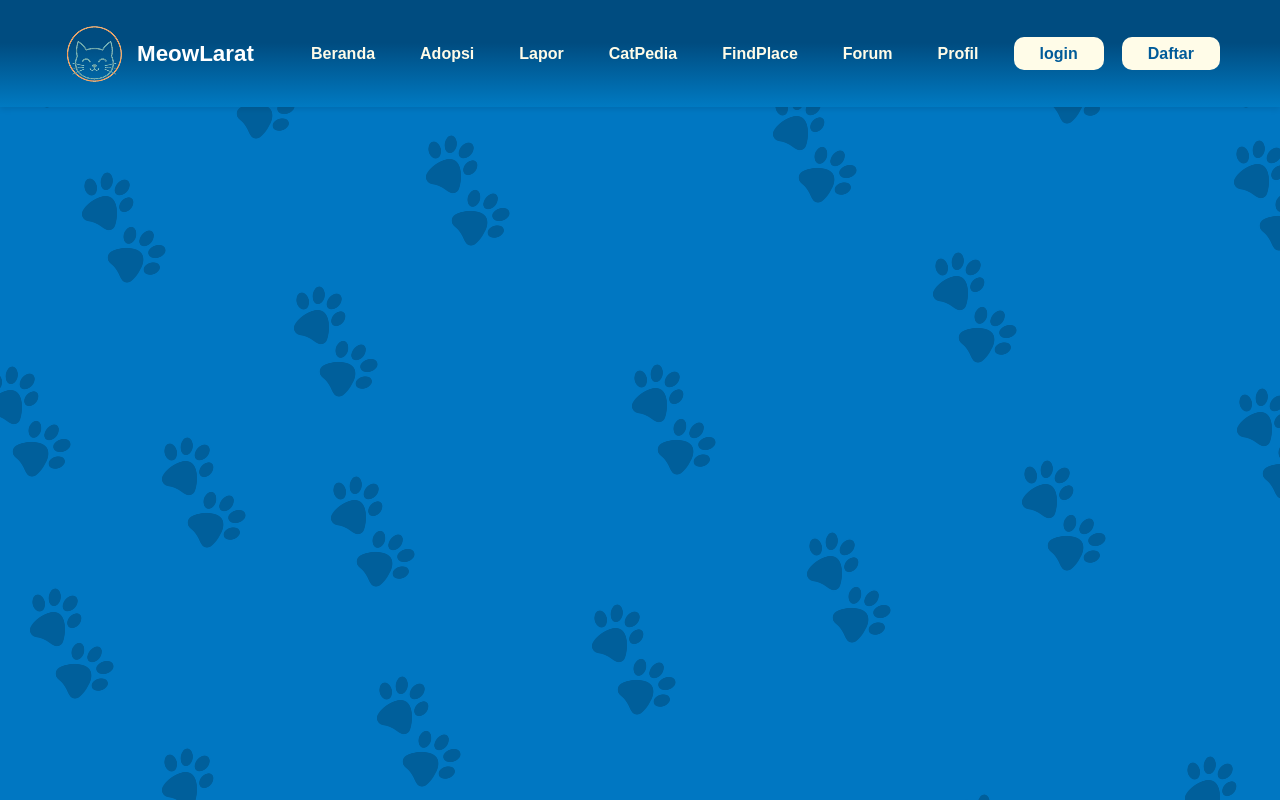
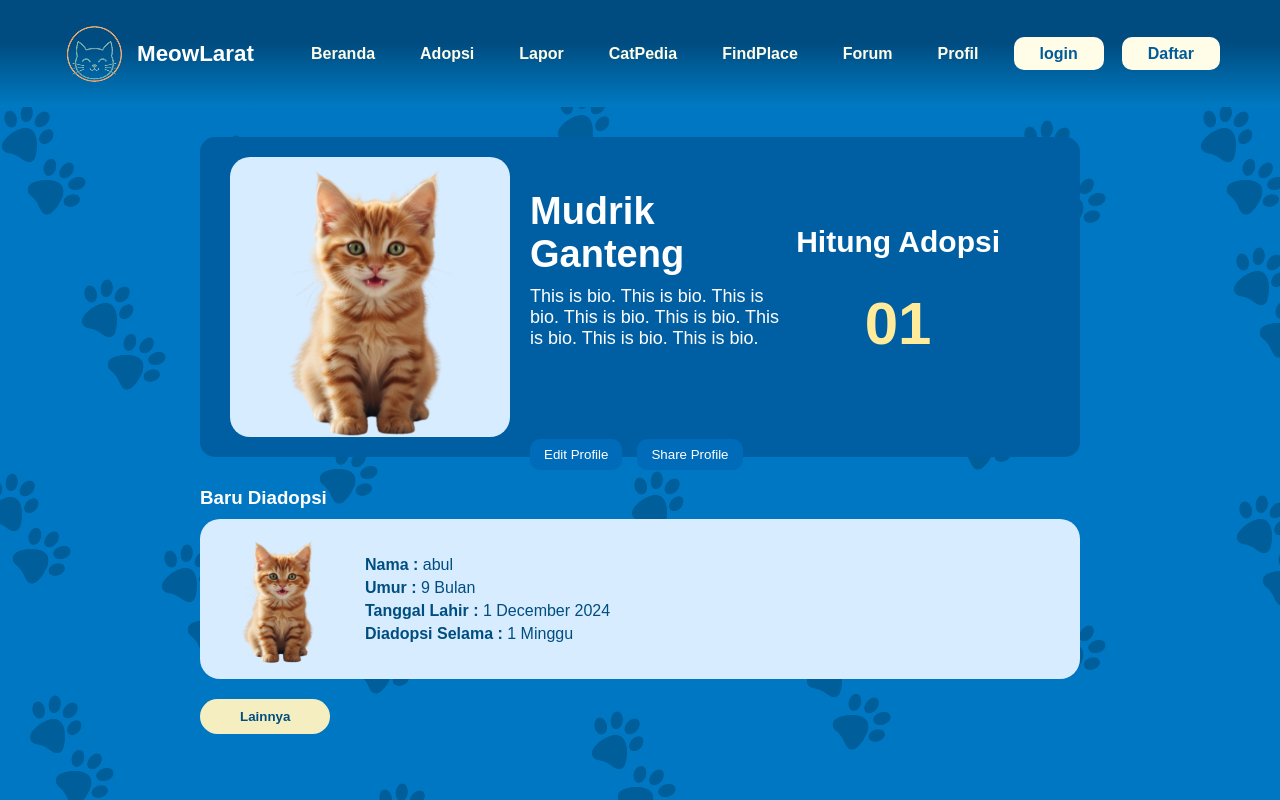
Before and after one commit to NEET-ed/meowlarat-fe, a Vue app: page /profil in a window 1280 px wide. Shown: the top 800 px of the page. Built offline with nearby package versions, Linux system fonts and the light colour scheme.

Commit message:
Update ProfilView.vue

```diff
--- a/src/views/ProfilView.vue
+++ b/src/views/ProfilView.vue
@@ -1,8 +1,163 @@
 <template>
     <Navbar/>
+    <div class="profile-page">
+    <!-- Header Profil -->
+    <div class="profile-header">
+      <img class="profile-photo" src="/cat.png" alt="Foto Profil" />
+      <div class="profile-info">
+        <h2 class="name">Mudrik Ganteng</h2>
+        <p class="bio">
+          This is bio. This is bio. This is bio. This is bio. This is bio. This is bio. This is bio. This is bio.
+        </p>
+        <div class="buttons">
+          <button class="edit">Edit Profile</button>
+          <button class="share">Share Profile</button>
+        </div>
+      </div>
+      <div class="adoption-count">
+        <p>Hitung Adopsi</p>
+        <h1>01</h1>
+      </div>
+    </div>
 
+    <!-- Bagian Kucing Baru Diadopsi -->
+    <h3 class="section-title">Baru Diadopsi</h3>
+    <div class="adopted-card">
+      <img class="cat-photo" src="/cat.png" alt="Kucing Diadopsi" />
+      <div class="cat-info">
+        <p><strong>Nama :</strong> abul</p>
+        <p><strong>Umur :</strong> 9 Bulan</p>
+        <p><strong>Tanggal Lahir :</strong> 1 December 2024</p>
+        <p><strong>Diadopsi Selama :</strong> 1 Minggu</p>
+      </div>
+    </div>
+
+    <button class="lainnya">Lainnya</button>
+  </div>
 </template>
 
 <script setup>
     import Navbar from '../components/Navbar.vue'
 </script>
+
+<style scoped>
+.profile-page {
+  font-family: 'Poppins', sans-serif;
+  background-color: #0077c2;
+  background-image: url(/background.png);
+  color: white;
+  min-height: 100vh;
+  padding: 30px 200px 200px;
+}
+
+.profile-header {
+  display: flex;
+  align-items: center;
+  justify-content: space-between;
+  background-color: #005fa3;
+  padding: 20px 30px;
+  border-radius: 15px;
+  margin-bottom: 30px;
+}
+
+.profile-photo {
+  width: 280px;
+  height: 280px;
+  border-radius: 20px;
+  object-fit: cover;
+  background-color: #d7ecff;
+}
+
+.profile-info {
+  flex: 1;
+  margin-left: 20px;
+  margin-bottom: 45px;
+}
+
+.name {
+  font-size: 38px;
+  font-weight: 700;
+  margin-bottom: 0px;
+}
+
+.bio {
+  font-size: 18px;
+  margin: 10px 0;
+  max-width: 500px;
+}
+
+.buttons {
+  display: flex;
+  gap: 15px;
+  margin-top: 90px;
+  margin-bottom: -80px;
+}
+
+.edit, .share {
+  background-color: #006bb8;
+  color: white;
+  border: none;
+  padding: 8px 14px;
+  border-radius: 10px;
+  cursor: pointer;
+  transition: 0.2s;
+}
+
+.edit:hover, .share:hover {
+  background-color: #005c9a;
+}
+
+.adoption-count {
+  text-align: center;
+  margin-right: 50px;
+  font-size: 30px;
+}
+
+.adoption-count p {
+  font-weight: 600;
+}
+
+.adoption-count h1 {
+  font-size: 60px;
+  margin-top: 5px;
+  color: #ffeb99;
+}
+
+/* Bagian Baru Diadopsi */
+.section-title {
+  font-weight: 600;
+  margin-bottom: 10px;
+}
+
+.adopted-card {
+  display: flex;
+  align-items: center;
+  background-color: #d7ecff;
+  border-radius: 20px;
+  padding: 15px;
+  color: #004d80;
+}
+
+.cat-photo {
+  width: 130px;
+  height: 130px;
+  border-radius: 15px;
+  object-fit: cover;
+  margin-right: 20px;
+}
+
+.cat-info p {
+  margin: 5px 0;
+}
+
+.lainnya {
+  margin-top: 20px;
+  background-color: #f5eec0;
+  border: none;
+  padding: 10px 40px;
+  border-radius: 30px;
+  font-weight: 700;
+  color: #004d80;
+  cursor: pointer;
+}
+</style>
```
